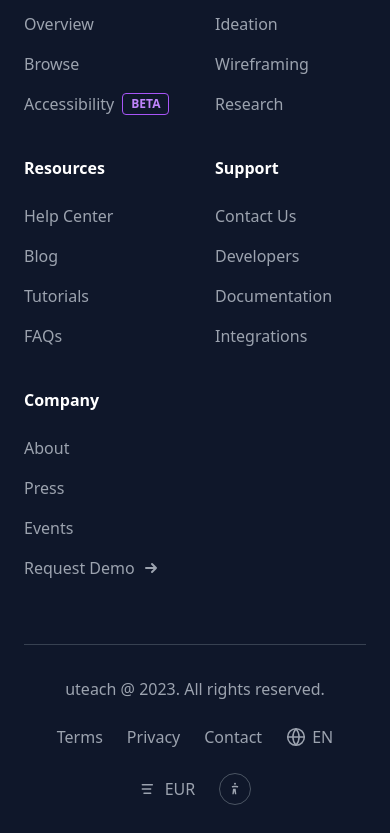
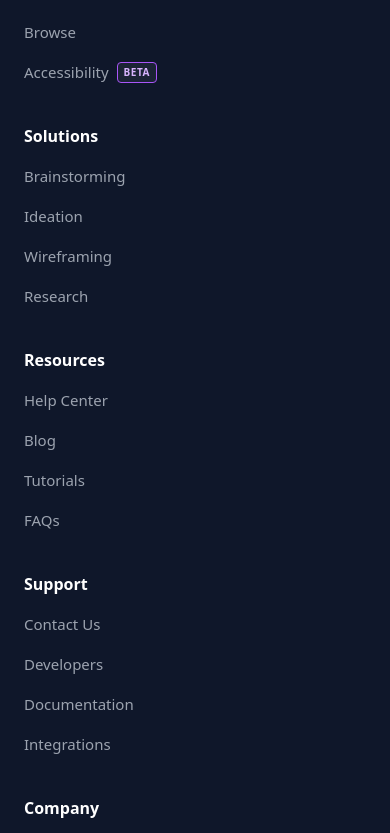
Before and after one commit to Vedan8/uteach, a Next.js app: page / in a window 390 px wide. Shown: the part 6391-7224 px from the top of the page. Built offline with nearby package versions, Linux system fonts and the light colour scheme.

Commit message:
responsive

```diff
--- a/components/footer/footer.tsx
+++ b/components/footer/footer.tsx
@@ -62,11 +62,8 @@
 export default function Footer() {
   return (
     <footer className="w-full bg-[#0f172a] text-gray-300">
-      {/* Removed max-w-7xl to utilize full width.
-        Added responsive horizontal padding (px-6 to lg:px-24)
-      */}
-      <div className="w-full px-6 py-16 md:px-12 md:py-24 lg:px-24">
-        <div className="flex flex-col gap-12 md:flex-row md:gap-16 lg:gap-20">
+      <div className="w-full px-6 py-12 md:px-12 md:py-24 lg:px-24">
+        <div className="flex flex-col gap-10 md:flex-row md:gap-16 lg:gap-20">
 
           <div className="flex-shrink-0 md:w-48">
             <Image
@@ -78,26 +75,25 @@
             />
           </div>
 
-          <div className="grid flex-1 grid-cols-2 gap-10 sm:grid-cols-3 md:grid-cols-5">
+          {/* Changed grid-cols-2 to grid-cols-1 for the mobile stack */}
+          <div className="grid flex-1 grid-cols-1 gap-10 sm:grid-cols-2 md:grid-cols-5">
             {links.map((col) => (
               <div key={col.heading}>
-                {/* Increased heading text size to base/lg */}
-                <p className="mb-6 text-base font-semibold text-white md:text-lg">
+                <p className="mb-4 text-base font-semibold text-white md:mb-6 md:text-lg">
                   {col.heading}
                 </p>
 
                 <ul className="space-y-4">
                   {col.items.map((item) => (
                     <li key={item.label}>
-                      {/* Increased link text size to base */}
                       <a
                         href="#"
-                        className="inline-flex items-center gap-2 text-base text-gray-400 transition-colors hover:text-white"
+                        className="inline-flex items-center gap-2 text-[15px] text-gray-400 transition-colors hover:text-white md:text-base"
                       >
                         {item.label}
 
                         {item.badge && (
-                          <span className="rounded border border-purple-500 px-2 py-0.5 text-xs font-semibold text-purple-400">
+                          <span className="rounded border border-purple-500 bg-white/5 px-1.5 py-0.5 text-[10px] font-semibold tracking-wider text-purple-300">
                             {item.badge}
                           </span>
                         )}
@@ -117,7 +113,6 @@
                     </li>
                   ))}
                 </ul>
-
               </div>
             ))}
           </div>
@@ -127,18 +122,23 @@
 
       {/* Full width separator with matching padding */}
       <div className="w-full px-6 md:px-12 lg:px-24">
-        <hr className="border-gray-700" />
+        <hr className="border-gray-800" />
       </div>
 
-      {/* Bottom bar utilizing full width and larger base text */}
-      <div className="flex w-full flex-col items-center justify-between gap-6 px-6 py-8 text-base text-gray-400 sm:flex-row md:px-12 lg:px-24">
+      {/* Changed flex-col items alignment to items-start for mobile */}
+      <div className="flex w-full flex-col items-start justify-between gap-6 px-6 py-8 text-[15px] text-gray-400 sm:flex-row sm:items-center md:px-12 md:text-base lg:px-24">
         <p>uteach @ 2023. All rights reserved.</p>
 
-        <div className="flex flex-wrap items-center justify-center gap-6 md:gap-8">
+        {/* Adjusted gaps and layout to fit the bottom row on one line as shown in the screenshot */}
+        <div className="flex w-full flex-wrap items-center justify-between gap-y-4 sm:w-auto sm:justify-end sm:gap-6 md:gap-8">
+          <div className="flex items-center gap-4 sm:gap-6 md:gap-8">
             <a href="#" className="transition-colors hover:text-white">Terms</a>
             <a href="#" className="transition-colors hover:text-white">Privacy</a>
-          <a href="#" className="transition-colors hover:text-white">Contact</a>
+            {/* Hidden Contact link on mobile to match the exact visual of your screenshot */}
+            <a href="#" className="hidden transition-colors hover:text-white sm:block">Contact</a>
+          </div>
 
+          <div className="flex items-center gap-4 sm:gap-6 md:gap-8">
             <button className="flex items-center gap-1.5 transition-colors hover:text-white">
               <svg className="h-5 w-5" viewBox="0 0 24 24" fill="none" stroke="currentColor" strokeWidth="1.8">
                 <circle cx="12" cy="12" r="10" />
@@ -148,15 +148,12 @@
             </button>
 
             <button className="flex items-center gap-1.5 transition-colors hover:text-white">
-            <svg className="h-5 w-5" viewBox="0 0 24 24" fill="none" stroke="currentColor" strokeWidth="1.8">
-              <path d="M4 7h12M4 12h10M6 17h8" strokeLinecap="round" />
-            </svg>
               EUR
             </button>
 
             <button
               aria-label="Accessibility"
-            className="flex h-8 w-8 items-center justify-center rounded-full border border-gray-600 transition-colors hover:border-white hover:text-white"
+              className="flex h-7 w-7 items-center justify-center rounded-full border border-gray-500 transition-colors hover:border-white hover:text-white"
             >
               <svg className="h-4 w-4" viewBox="0 0 24 24" fill="currentColor">
                 <circle cx="12" cy="4" r="1.5" />
@@ -165,6 +162,7 @@
             </button>
           </div>
         </div>
+      </div>
     </footer>
   );
 }
```
Lines whose indentation alone changed are shown as unchanged.
